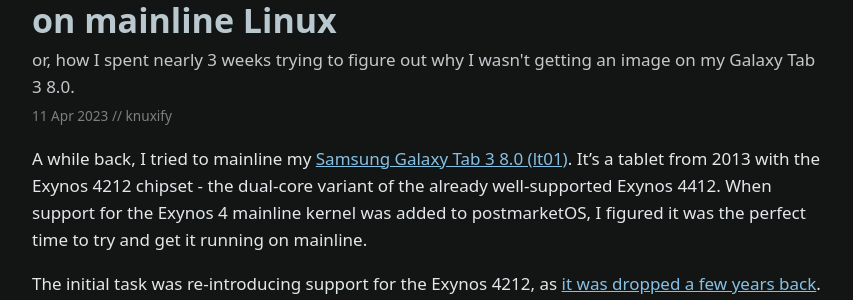
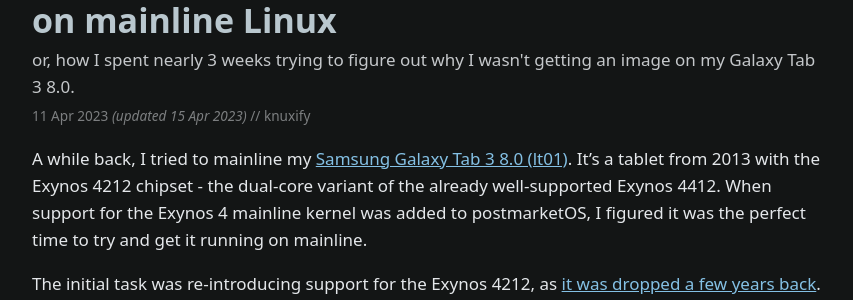
Before and after one commit to knuxify/blog, a Jekyll site: the page built from index.html, in a window 1280 px wide and 900 px high, scrolled down 348 px. Shown: the part 154-454 px from the top of the window, without its empty margins (213-1066 px from the left). Built offline with Jekyll 4.4.1, drawn with Linux system fonts in a browser that asks for light colours; some web fonts are replaced.

Commit message:
add 'updated' notice

```diff
--- a/_layouts/post.html
+++ b/_layouts/post.html
@@ -9,7 +9,7 @@
 	{% if page.description %}
 		<p class="description">{{ page.description }}</p>
 	{% endif %}
-	<p class="metadata">{{ page.date | date_to_string }} // {{ page.author }}</p>
+	<p class="metadata">{{ page.date | date_to_string }} {% if page.last_modified_at %}<i>(updated {{page.last_modified_at | date_to_string}})</i> {% endif %}// {{ page.author }}</p>
 	<div class="content">{{ content }}</div>
 </div>
 <hr>
--- a/index.html
+++ b/index.html
@@ -12,7 +12,7 @@
 		{% if post.description %}
 			<p class="description">{{ post.description }}</p>
 		{% endif %}
-		<p class="metadata">{{ post.date | date_to_string }} // {{ post.author }}</p>
+		<p class="metadata">{{ post.date | date_to_string }} {% if post.last_modified_at %}<i>(updated {{post.last_modified_at | date_to_string}})</i> {% endif %}// {{ post.author }}</p>
 		{{ post.excerpt }}
 		<a class="read-more" href="{{ site.baseurl }}{{ post.url }}">Read more...</a>
 	</div>
```
